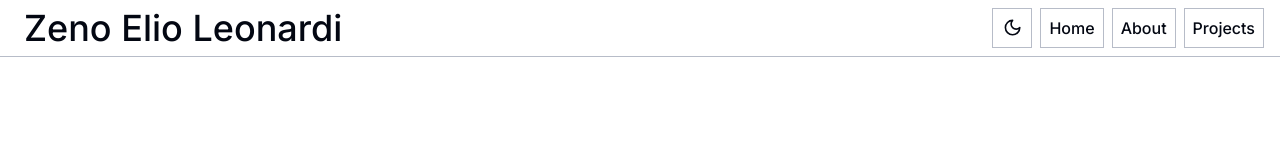
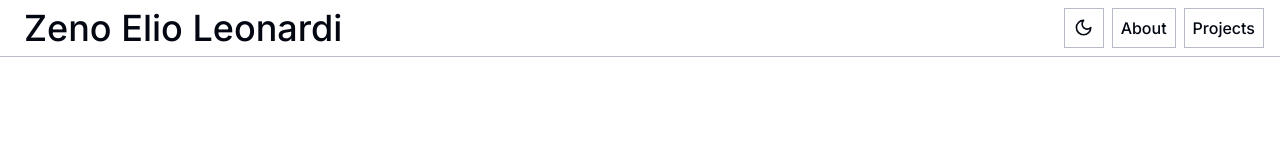
Before and after one commit to 0Zeno/Hjemmeside, a Next.js app: page / in a window 1280 px wide. Shown: the top 157 px of the page. Built offline with nearby package versions, Linux system fonts and the light colour scheme.

Commit message:
Replaced home button with headerlink

```diff
--- a/components/drop-down-menu.tsx
+++ b/components/drop-down-menu.tsx
@@ -8,21 +8,8 @@ import {
 import NavLink from "./site-header";
 import { Button } from "./ui/button";
 import { MenuIcon } from "lucide-react";
+import { routes} from "./site-header";
 
-const routes = [
-  {
-    name: "Home",
-    href: "/",
-  },
-  {
-    name: "About",
-    href: "/about",
-  },
-  {
-    name: "Projects",
-    href: "/projects",
-  },
-];
 
 export default function DropdownMenuButton() {
   return (
--- a/components/site-header.tsx
+++ b/components/site-header.tsx
@@ -8,11 +8,7 @@ import { Button, buttonVariants } from "@/components/ui/button";
 import ModeToggle from "./theeme-switch-button";
 import DropdownMenuButton from "./drop-down-menu";
 
-const routes = [
-  {
-    name: "Home",
-    href: "/",
-  },
+export const routes = [
   {
     name: "About",
     href: "/about",
@@ -26,10 +22,12 @@ const routes = [
 export function SiteHeader() {
   return (
     <header className="flex justify-between px-4 border-b">
-      <h1 className="p-2 text-4xl font-medium hidden sm:block">
-        Zeno Elio Leonardi
-      </h1>
-      <h1 className="p-2 text-4xl font-medium block sm:hidden">ZEL</h1>
+      <a href="/">
+        <h1 className="p-2 text-4xl font-medium hidden sm:block">
+          Zeno Elio Leonardi
+        </h1>
+        <h1 className="p-2 text-4xl font-medium block sm:hidden">ZEL</h1>
+      </a>
       <nav className="pt-2 font-medium flex space-x-2">
         <ModeToggle />
         <div className="hidden sm:block space-x-2">
```
